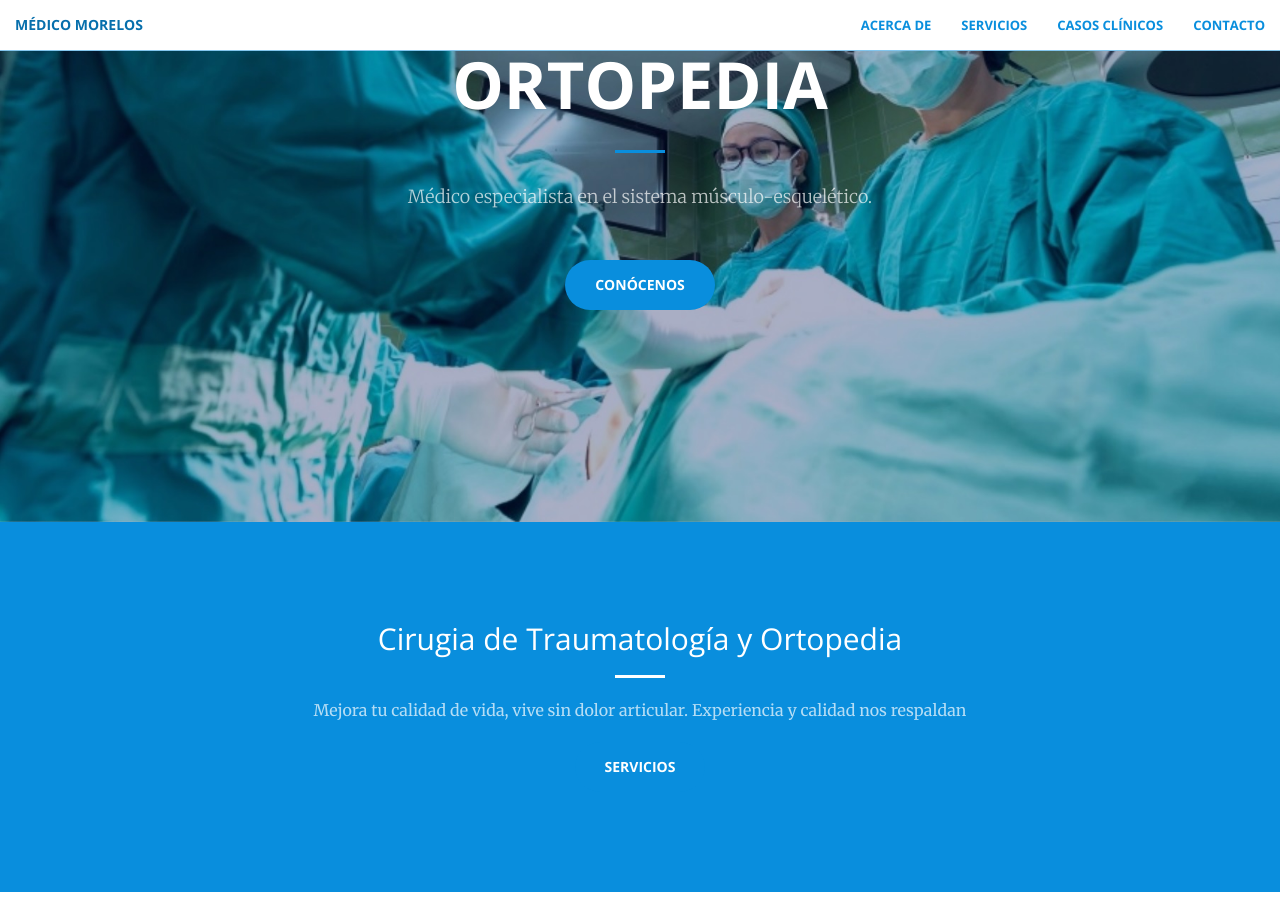
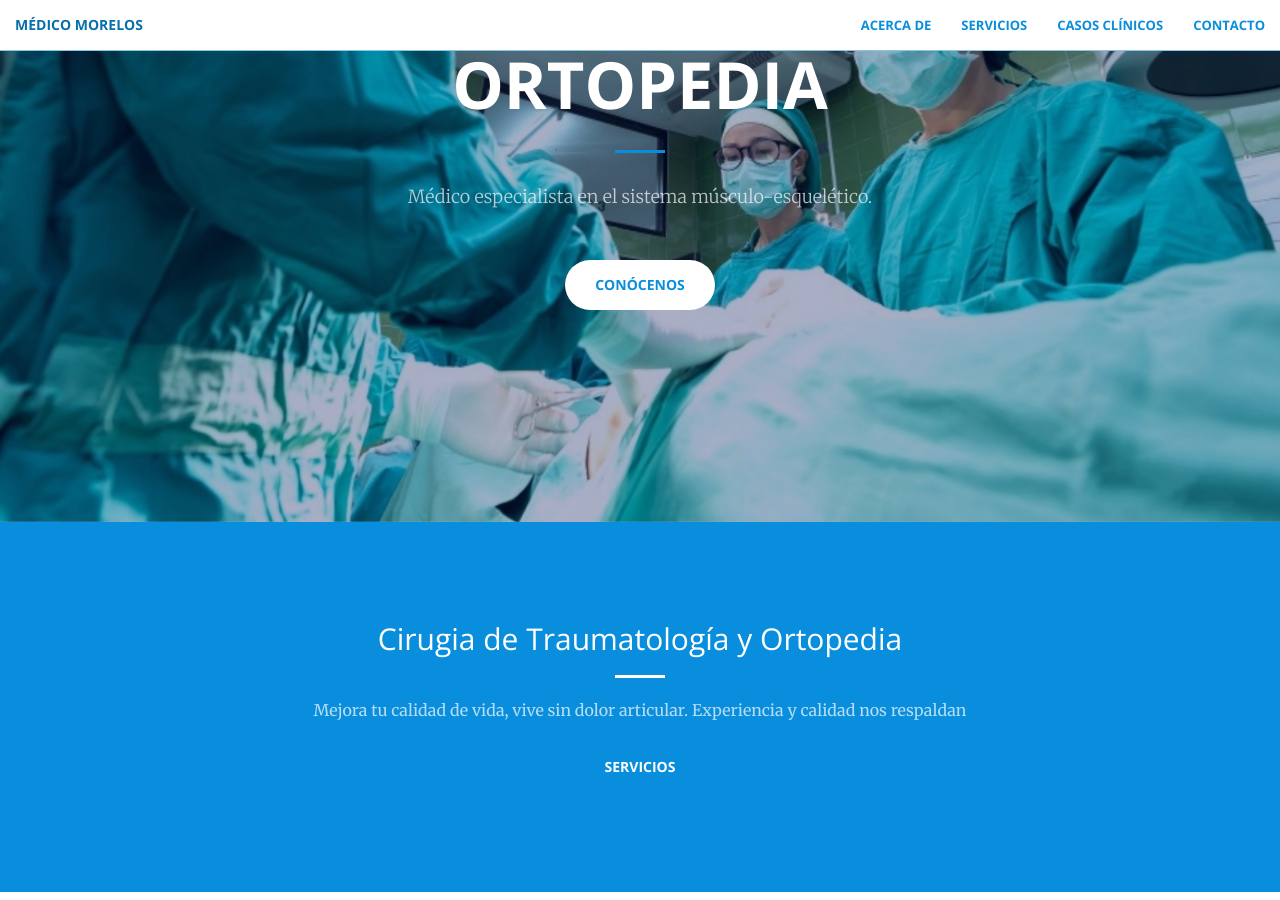
Before and after one commit to MedicoMorales/MedicoMorelos, a Jekyll site: the page built from index.html, in a window 1280 px wide and 900 px high, scrolled down 378 px. Built offline with Jekyll 4.4.1, drawn with Linux system fonts in a browser that asks for light colours.

Commit message:
Update header.html

```diff
--- a/_includes/header.html
+++ b/_includes/header.html
@@ -4,7 +4,7 @@
             <h1>Servicios médicos especializados de Traumatología y Ortopedia</h1>
             <hr>
             <p>Médico especialista en el sistema músculo-esquelético. </p>
-            <a href="#about" class="btn btn-primary btn-xl page-scroll">Conócenos</a>
+            <a href="#about" class="btn btn-default btn-xl page-scroll">Conócenos</a>
         </div>
     </div>
 </header>
```
